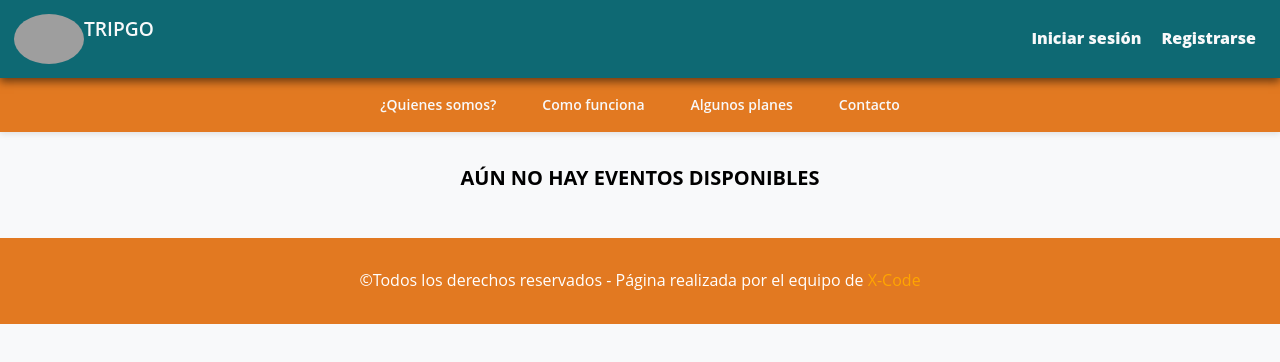
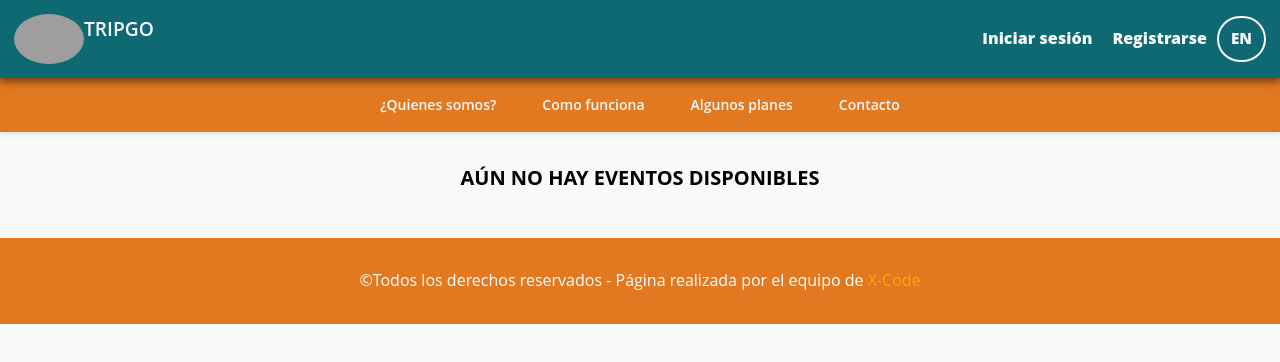
Before and after one commit to dudidev/TRIPGO-FRONTEND, an Angular app: page /about in a window 1280 px wide. Shown: the top 362 px of the page. Built offline with nearby package versions, Linux system fonts and the light colour scheme; grey boxes are pictures that could not be loaded.

Commit message:
Implementacion cambio idioma

```diff
--- a/src/app/app.config.ts
+++ b/src/app/app.config.ts
@@ -4,12 +4,11 @@ import { routes } from './app.routes';
 
 import { provideHttpClient, withInterceptors } from '@angular/common/http';
 import { authInterceptor } from './interceptors/auth-interceptor';
+import { languageInterceptor } from './interceptors/language-interceptor';
 
 export const appConfig: ApplicationConfig = {
   providers: [
     provideRouter(routes),
-    provideHttpClient(
-      withInterceptors([authInterceptor])
-    )
+    provideHttpClient(withInterceptors([authInterceptor, languageInterceptor]))
   ]
 };
--- /dev/null
+++ b/src/app/interceptors/language-interceptor.ts
@@ -0,0 +1,18 @@
+import { inject } from '@angular/core';
+import { HttpInterceptorFn } from '@angular/common/http';
+import { LanguageService } from '../service/language.service';
+
+export const languageInterceptor: HttpInterceptorFn = (req, next) => {
+  const lang = inject(LanguageService).current;
+
+  // No tocar assets del frontend
+  if (req.url.includes('/assets/')) return next(req);
+
+  const cloned = req.clone({
+    setHeaders: {
+      'Accept-Language': lang,
+    },
+  });
+
+  return next(cloned);
+};
--- /dev/null
+++ b/src/app/service/language.service.ts
@@ -0,0 +1,22 @@
+import { Injectable } from '@angular/core';
+
+export type Lang = 'es' | 'en';
+
+@Injectable({ providedIn: 'root' })
+export class LanguageService {
+  private readonly KEY = 'tripgo_lang';
+  private lang: Lang = (localStorage.getItem(this.KEY) as Lang) || 'es';
+
+  get current(): Lang {
+    return this.lang;
+  }
+
+  set(lang: Lang) {
+    this.lang = lang;
+    localStorage.setItem(this.KEY, lang);
+  }
+
+  toggle() {
+    this.set(this.lang === 'es' ? 'en' : 'es');
+  }
+}
--- a/src/app/shared/nav/nav.css
+++ b/src/app/shared/nav/nav.css
@@ -219,3 +219,40 @@
   .OpLaterales{ display: none; }
 }
 /* ====== MOBILE ====== */
+
+/* Button styles for language toggle */
+
+.langBtn{
+  border: 2px solid var(--bg-color);
+  background: transparent;
+  color: var(--bg-color);
+  font-weight: 900;
+  font-size: 0.95em;
+  padding: 8px 12px;
+  border-radius: 999px;
+  cursor: pointer;
+  line-height: 1;
+  transition: 0.2s ease;
+}
+
+.langBtn:hover{
+  background: var(--bg-color);
+  color: var(--primary-color);
+}
+
+.langBtnMobile{
+  margin-top: 8px;
+  border: none;
+  background: var(--primary-color);
+  color: white;
+  font-weight: 900;
+  padding: 12px;
+  border-radius: 12px;
+  cursor: pointer;
+  width: 100%;
+  transition: 0.2s ease;
+}
+
+.langBtnMobile:hover{
+  filter: brightness(1.1);
+}
--- a/src/app/shared/nav/nav.html
+++ b/src/app/shared/nav/nav.html
@@ -15,9 +15,15 @@
       @if (!isLoggedIn) {
         <a routerLink="/login">Iniciar sesión</a>
         <a routerLink="/register">Registrarse</a>
+        <button type="button" class="langBtn" (click)="lang.toggle()">
+  {{ lang.current === 'es' ? 'EN' : 'ES' }}
+</button>
       } @else {
         <a routerLink="/editar-cuenta">Perfil</a>
         <a href="#" (click)="logout(); $event.preventDefault()">Salir</a>
+        <button type="button" class="langBtn" (click)="lang.toggle()">
+        {{ lang.current === 'es' ? 'EN' : 'ES' }}
+        </button>
       }
     </div>
   }
@@ -73,6 +79,15 @@
         <a routerLink="/editar-cuenta" (click)="closeMenu()">Perfil</a>
         <a href="#" (click)="logout(); $event.preventDefault()">Salir</a>
       }
+
+      <!-- ✅ BOTÓN IDIOMA EN MÓVIL -->
+       <button
+           type="button"
+             class="langBtnMobile"
+              (click)="lang.toggle(); closeMenu()"
+          >
+          Cambiar a {{ lang.current === 'es' ? 'English' : 'Español' }}
+        </button>
     </nav>
   </aside>
 }
--- a/src/app/shared/nav/nav.ts
+++ b/src/app/shared/nav/nav.ts
@@ -1,6 +1,7 @@
 import { Component } from '@angular/core';
 import { RouterModule, Router } from '@angular/router';
 import { User } from '../../service/user';
+import { LanguageService } from '../../service/language.service';
 
 @Component({
   selector: 'app-nav',
@@ -11,7 +12,11 @@ import { User } from '../../service/user';
 export class Nav {
   menuOpen = false;
 
-  constructor(private userService: User, private router: Router) { }
+  constructor(
+    private userService: User,
+    private router: Router,
+    public lang: LanguageService
+  ) { }
 
   get isLoggedIn(): boolean {
     return this.userService.isLoggedIn();
@@ -35,7 +40,6 @@ export class Nav {
     document.body.style.overflow = 'auto';
   }
 
-
   logout(): void {
     this.userService.logout();
     this.closeMenu();
```
Lines whose indentation alone changed are shown as unchanged.
